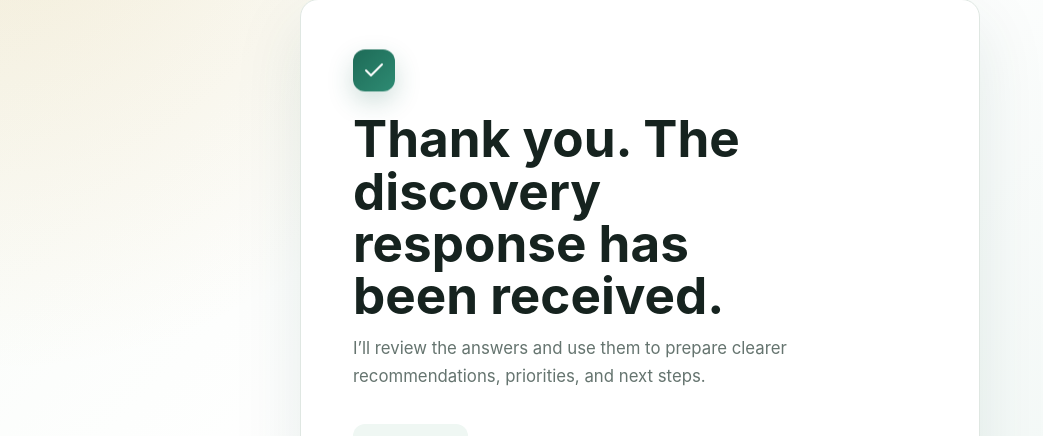
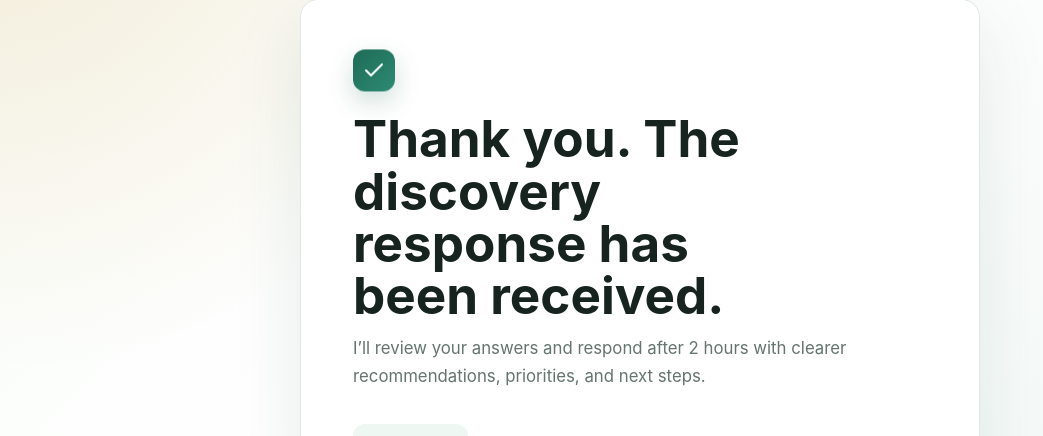
Before and after one commit to EnockOMONDI/Discovery, a Django app: template discovery/templates/discovery/thanks.html in a window 1280 px wide. Shown: the part 140-576 px from the top of the page, without its empty margins (0-1043 px from the left). Run offline with Django 5.2, Linux system fonts and the light colour scheme; the template is opened without the code that fills it, so the values that code supplies are empty.

Commit message:
Update submission response message

```diff
--- a/discovery/templates/discovery/thanks.html
+++ b/discovery/templates/discovery/thanks.html
@@ -15,7 +15,7 @@
             </svg>
         </div>
         <h1>Thank you. The discovery response has been received.</h1>
-        <p>I’ll review the answers and use them to prepare clearer recommendations, priorities, and next steps.</p>
+        <p>I’ll review your answers and respond after 2 hours with clearer recommendations, priorities, and next steps.</p>
         <div class="reference">Reference: {{ reference }}</div>
         <a href="{% url 'discovery_form' %}">Submit another response</a>
     </main>
```
